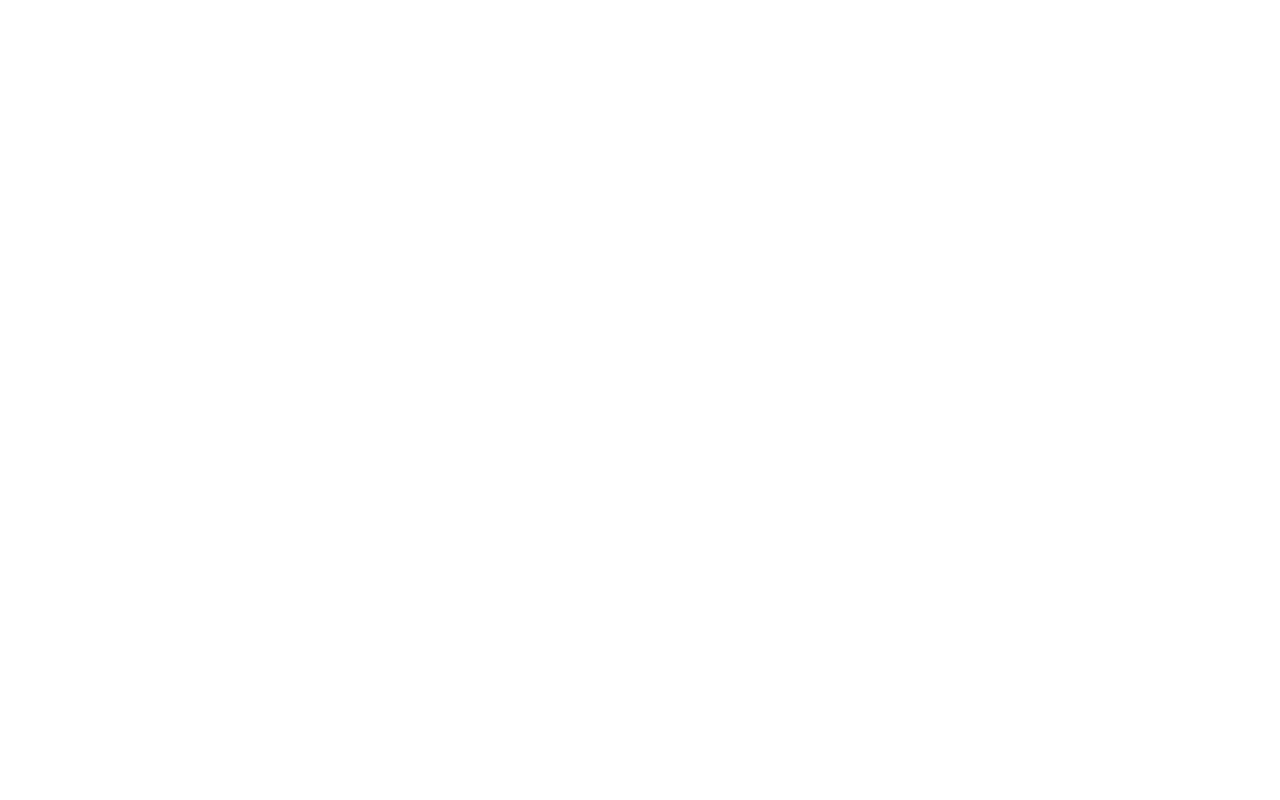
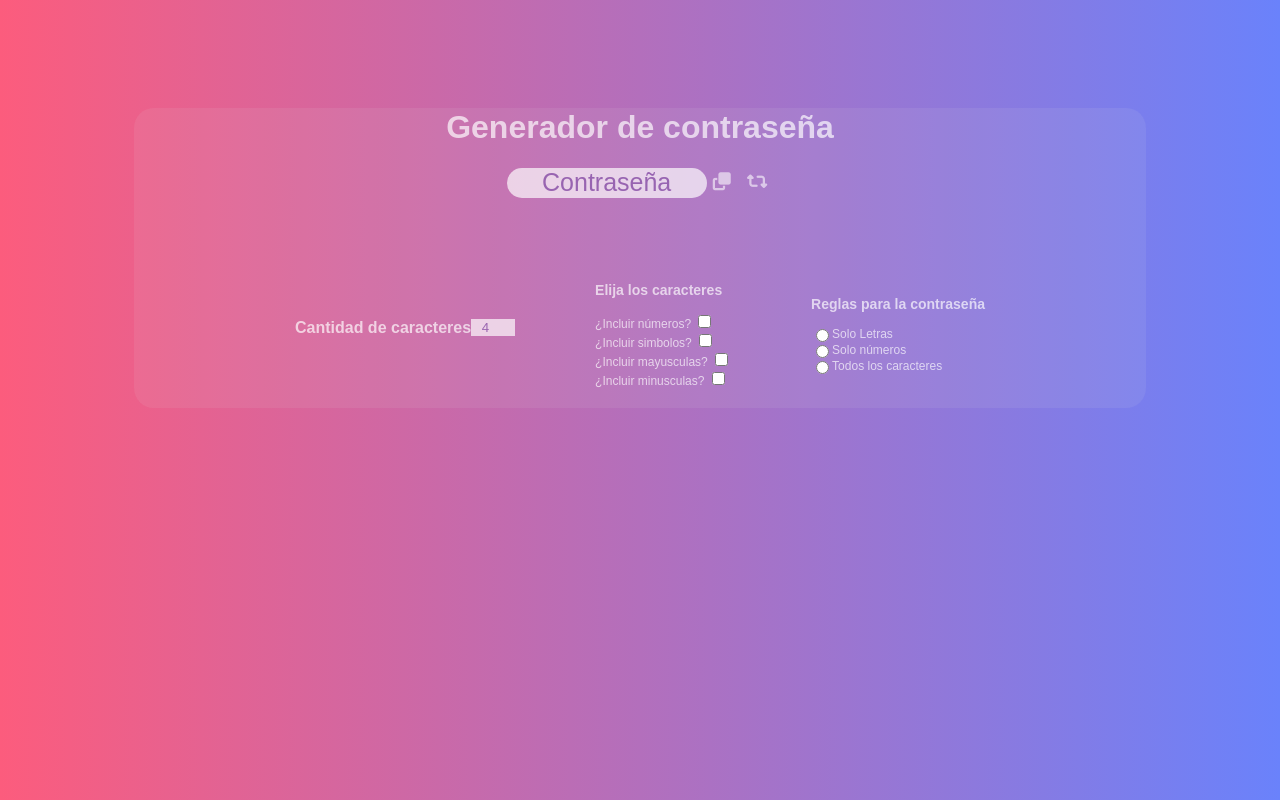
Before and after one commit to lourdescorrea/Generador-de-contrase-a, a plain HTML site: page index.html in a window 1280 px wide. Drawn offline with Linux system fonts and the light colour scheme.

Commit message:
modificacion en cada archivo

```diff
--- a/css/styls.css
+++ b/css/styls.css
@@ -0,0 +1,138 @@
+body {
+  display: flex;
+  align-items: center;
+  justify-content: center;
+  background: #fc5c7d;
+  background: -webkit-linear-gradient(to left, #6a82fb, #fc5c7d);
+  background: linear-gradient(to left, #6a82fb, #fc5c7d);
+}
+
+.contenedorGeneral {
+  width: 80%;
+  height: 300px;
+  margin: 100px;
+  display: flex;
+  align-items: center;
+  flex-direction: column;
+  justify-content: center;
+  border-radius: 20px;
+  background-color: #dcd9dd17;
+  font-family: Arial, Helvetica, sans-serif;
+}
+
+.titulo {
+  display: flex;
+  color: #ffffffad;
+  justify-content: center;
+}
+
+/*sección copiar contraseña */
+.contenedorCopiar {
+  display: flex;
+  margin-bottom: 30px;
+  align-items: center;
+  justify-content: center;
+}
+
+#copiarContraseña {
+  width: 200px;
+  height: 30px;
+  display: flex;
+  justify-content: center;
+  font-size: 25px;
+  color: #722f97ad;
+  border-radius: 15px;
+  background-color: #ffffffad;
+  font-family: Arial, Helvetica, sans-serif;
+}
+
+#botonCopiar {
+  border: none;
+  font-size: large;
+  color: #ffffff94;
+  align-items: center;
+  background-color: #fffdfd00;
+}
+
+#botonCopiar:hover {
+  box-shadow: inset 0 0 20px rgba(156, 99, 172, 0.5),
+    0 0 20px rgba(156, 99, 172, 0.5);
+  outline-color: rgba(156, 99, 172, 0.5);
+  text-shadow: 1px 1px 6px #fff;
+}
+
+#botonReseteo {
+  border: none;
+  font-size: large;
+  color: #ffffff94;
+  align-items: center;
+  background-color: #fffdfd00;
+}
+
+#botonReseteo:hover {
+  box-shadow: inset 0 0 20px rgba(156, 99, 172, 0.5),
+    0 0 20px rgba(156, 99, 172, 0.5);
+  outline-color: rgba(156, 99, 172, 0.5);
+  text-shadow: 1px 1px 6px #fff;
+}
+
+.ctndatos {
+  display: flex;
+  color: #ffffffad;
+  flex-direction: row;
+  align-items: center;
+  justify-content: space-evenly;
+}
+
+/* seccion longitud de caracteres*/
+
+.contenedorCaracteres {
+  margin: 40px;
+  display: flex;
+  flex-direction: row;
+  align-items: center;
+}
+
+.formCaracteres {
+  width: 40px;
+  height: 15px;
+  border: none;
+  display: flex;
+  text-align: center;
+  color: #722f97ad;
+  background-color: #ffffffad;
+  font-family: Arial, Helvetica, sans-serif;
+}
+
+#inputCaracteres {
+  color: #722f97ad;
+}
+
+/*seccion botones checkbox*/
+.contenedorCheck {
+  margin: 40px;
+  display: flex;
+  font-size: 12px;
+  flex-direction: column;
+  align-items: flex-start;
+}
+.checkeUno {
+  display: flex;
+  align-items: center;
+  flex-direction: row-reverse;
+}
+
+/* seccion botones radio */
+.btnRadio {
+  margin: 40px;
+  font-size: 12px;
+  display: flex;
+  flex-direction: column;
+  align-items: flex-start;
+}
+.botonRadio {
+  display: flex;
+  align-items: center;
+  justify-content: flex-end;
+  flex-direction: row-reverse;
+}
--- a/index.html
+++ b/index.html
@@ -4,10 +4,98 @@
     <meta charset="UTF-8" />
     <meta http-equiv="X-UA-Compatible" content="IE=edge" />
     <meta name="viewport" content="width=device-width, initial-scale=1.0" />
+    <link
+      rel="stylesheet"
+      href="https://cdnjs.cloudflare.com/ajax/libs/font-awesome/6.2.0/css/all.min.css"
+      integrity="sha512-xh6O/CkQoPOWDdYTDqeRdPCVd1SpvCA9XXcUnZS2FmJNp1coAFzvtCN9BmamE+4aHK8yyUHUSCcJHgXloTyT2A=="
+      crossorigin="anonymous"
+      referrerpolicy="no-referrer"
+    />
     <link rel="stylesheet" href="css/styls.css" />
-    <title>Document</title>
+    <title>Generador Contraseña</title>
   </head>
+
   <body>
-    <script scr="js/script.js"></script>
+    <div class="contenedorGeneral">
+
+      <h1 class="titulo">Generador de contraseña</h1>
+
+      <section class="contenedorDatos" id="contenedorDatos">
+          <div class="contenedorCopiar">
+            <span id="copiarContraseña">Contraseña</span>
+            <div class="ctnCopiarResetear">
+              <button id="botonCopiar">
+                <i class="fa-solid fa-copy"></i>
+              </button>
+
+              <button id="botonReseteo">
+                <i class="fa-solid fa-retweet"></i>
+              </button>
+            </div>
+          </div>
+      <section>
+
+      <div class="ctndatos">
+        <div class="contenedorCaracteres">
+          <h4 class="titleSecundario">Cantidad de caracteres</h4>
+          <label for="inputCaracteres" class="logitud-caracteres" ></label
+          >
+          <input
+            type="number"
+            id="inputCaracteres"
+            class="formCaracteres"
+            min="4"
+            max="12"
+            value="4"
+          />
+        </div>
+
+          <div class="contenedorCheck">
+             <h3>Elija los caracteres</h3>
+
+              <div class="checked">
+                <label class="formNumeros" for="checkNumeros">¿Incluir números?</label>
+                <input class="checkbox" type="checkbox" id="checkNumeros"/>
+              </div>
+
+              <div class="checked">
+                <label class="formSimbolos" for="checkSimbolos">¿Incluir simbolos?</label>
+                <input class="checkbox" type="checkbox" id="checkSimbolos"/>
+              </div>
+
+              <div class="checked">
+                <label class="formMayusculas" for="checkMayusculas">¿Incluir mayusculas?</label>
+                <input class="checkbox"type="checkbox"id="checkMayusculas"/>
+              </div>
+
+              <div class="checked">
+                <label class="forMinusculas" for="checkMinusculas">
+                ¿Incluir minusculas?</label>
+                <input class="checkbox"type="checkbox"id="checkMinusculas"/>
+              </div>
+          </div>
+
+          <div class="btnRadio">
+           <h3>Reglas para la contraseña</h3>
+
+           <div class="radio">
+            <div class="botonRadio">
+              <label class="radioLabel" for="radioUno"> Solo Letras</label>
+              <input class="radioInput"id="rdLetras"name="radioBtn"type="radio"value="facilDecir"/>
+            </div>
+
+            <div class="botonRadio">
+              <label class="radioLabel" for="radioDos">Solo números</label>
+              <input  class="radioinput"id="rdNumero"name="radioBtn"type="radio"value="fácilLeer"/>
+            </div>
+
+            <div class="botonRadio">
+              <label class="radioLabel" for="radioTres">Todos los caracteres</label>
+             <input class="radioInput"id="rdtodosLosCaracteres" name="radioBtn"type="radio"value="caracteres"/>
+            </div>
+          </div>
+      </div>
+    </div>
+    <script src="js/script.js"></script>
   </body>
 </html>
--- a/js/script.js
+++ b/js/script.js
@@ -0,0 +1,86 @@
+const minusculas = "abcdefghijklmnopkrstuvwxyz";
+const numeros = "123456789";
+const simbolos = "$^&!#%";
+const mayusculas = "ABCDEFGHIJKLMNOPQRSTUVWXYZ";
+
+const $ = (selector) => document.querySelector(selector);
+const $$ = (selector) => document.querySelectorAll(selector);
+
+//* selectores checked */
+const $checkNumeros = $("#checkNumeros");
+const $checkMinusculas = $("#checkMinusculas ");
+const $checkMayusculas = $("#checkMayusculas");
+const $checkSimbolos = $("#checkSimbolos");
+
+//* selectores radio btn */
+const $rdNumero = $("#rdNumero");
+const $rdLetras = $("#rdLetras");
+const $rdtodosLosCaracteres = $("#rdtodosLosCaracteres");
+
+//* selectores contraseña  */
+const $botonCopiar = $("#botonCopiar");
+const $botonReseteo = $("#botonReseteo");
+const $inputCaracteres = $("#inputCaracteres");
+const $inputContraseña = $("#inputContraseña");
+const $copiarContraseña = $("#copiarContraseña");
+
+const generadorPosibleContraseña = () => {
+  let largoRequerido = parseInt($("#inputCaracteres").value);
+
+  let contraseña = "";
+
+  while (largoRequerido > contraseña.length) {
+    if (largoRequerido > contraseña.length && $checkMayusculas.checked) {
+      const num = Math.floor(Math.random() * mayusculas.length);
+      contraseña += mayusculas[num];
+    }
+
+    if (largoRequerido > contraseña.length && $checkMinusculas.checked) {
+      const num = Math.floor(Math.random() * minusculas.length);
+      contraseña += minusculas[num];
+    }
+
+    if (largoRequerido > contraseña.length && $checkSimbolos.checked) {
+      const num = Math.floor(Math.random() * simbolos.length);
+      contraseña += simbolos[num];
+    }
+
+    if (largoRequerido > contraseña.length && $checkNumeros.checked) {
+      const num = Math.floor(Math.random() * numeros.length);
+      contraseña += numeros[num];
+    }
+
+    if (largoRequerido > contraseña.length && $rdLetras.checked) {
+      const num = Math.floor(Math.random() * minusculas.length);
+      const num1 = Math.floor(Math.random() * mayusculas.length);
+      contraseña += minusculas[num] + mayusculas[num1];
+    }
+    if (largoRequerido > contraseña.length && $rdNumero.checked) {
+      const num = Math.floor(Math.random() * numeros.length);
+      contraseña += numeros[num];
+    }
+
+    if (largoRequerido > contraseña.length && $rdtodosLosCaracteres.checked) {
+      const num = Math.floor(Math.random() * minusculas.length);
+      const num1 = Math.floor(Math.random() * mayusculas.length);
+      const num2 = Math.floor(Math.random() * numeros.length);
+      const num3 = Math.floor(Math.random() * simbolos.length);
+      contraseña +=
+        minusculas[num] + mayusculas[num1] + numeros[num2] + simbolos[num3];
+    }
+  }
+  $copiarContraseña.innerText = contraseña;
+};
+
+//*eventos*//
+
+$botonCopiar.addEventListener("click", () => {
+  let textToCopy = $copiarContraseña.innerText;
+  navigator.clipboard.writeText(textToCopy);
+});
+
+const generadorContraseña = () => {
+  $botonReseteo.addEventListener("click", generadorPosibleContraseña);
+};
+
+generadorContraseña();
```
